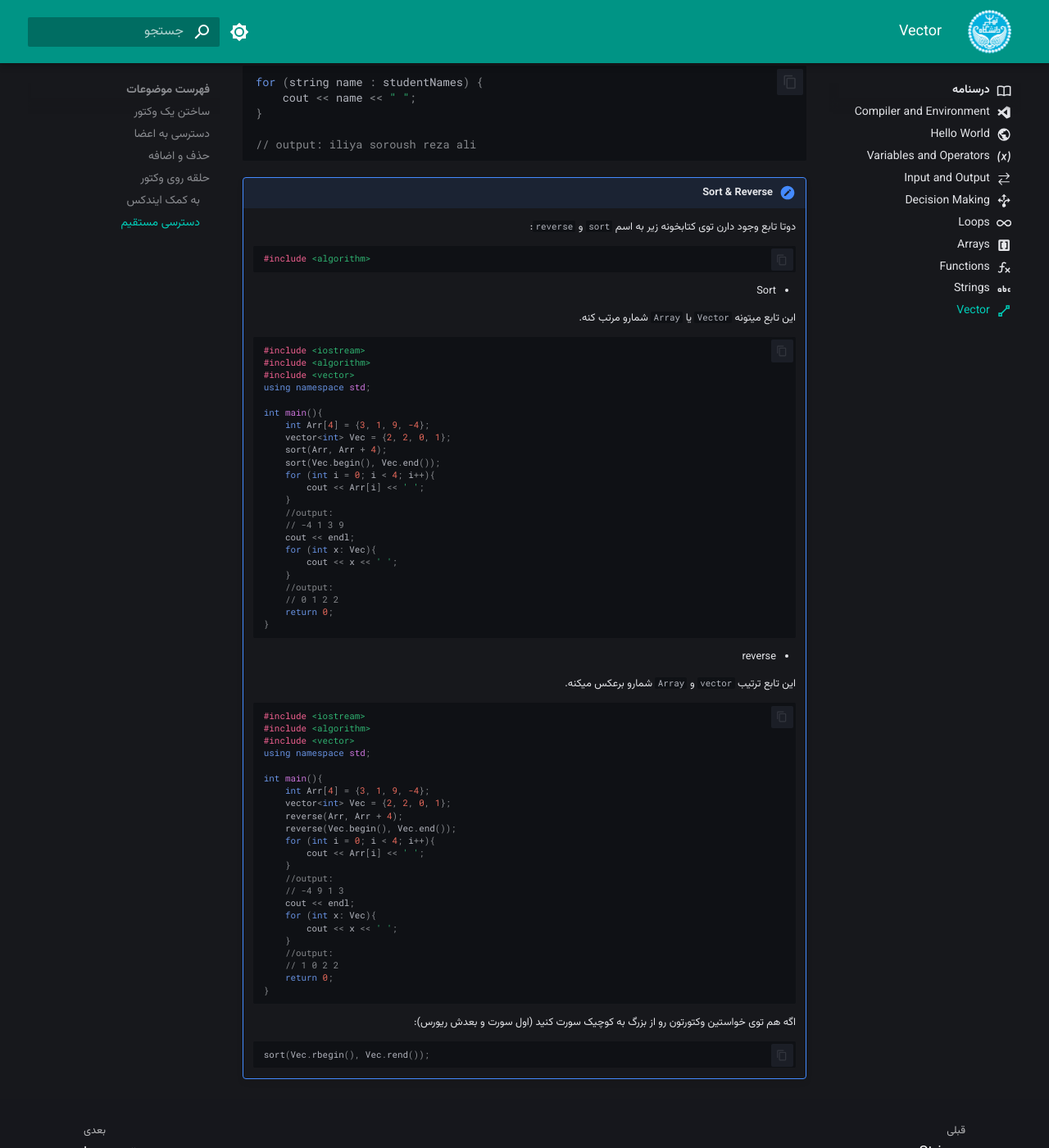
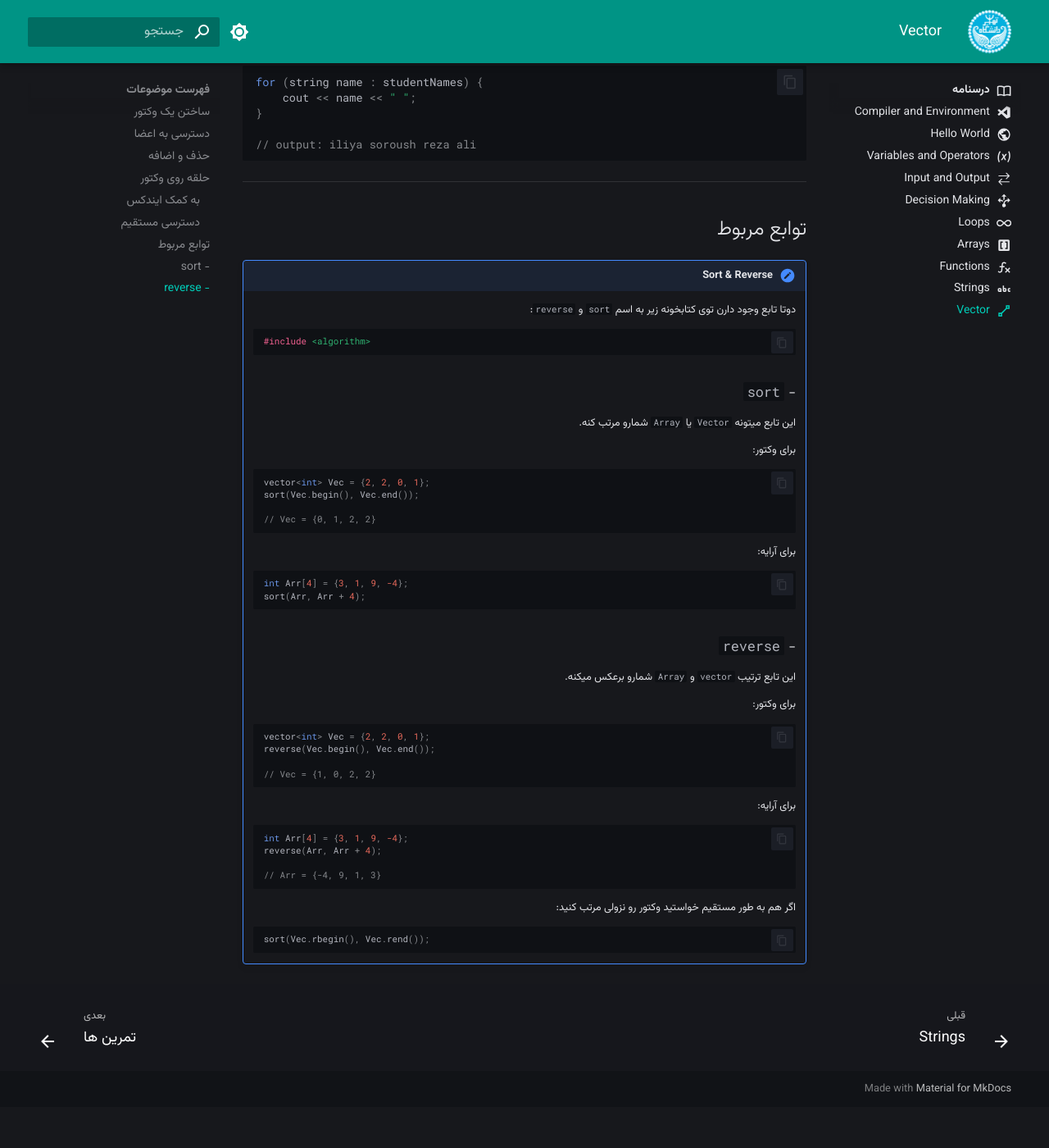
Before and after one commit to UTengsci/bp, an MkDocs documentation site: the page built from docs/content/vector.md, in a window 1280 px wide and 1400 px high, scrolled down 3396 px. Shown: the whole window at 82% size. Built offline with MkDocs 1.6.1 and Material for MkDocs 9.7.7, drawn with Linux system fonts in a browser that asks for light colours; after the commit the page ends 4746 px from its top, so only the background shows below that.

Commit message:
Changes made to vector.md

````diff
--- a/docs/content/vector.md
+++ b/docs/content/vector.md
@@ -177,6 +177,10 @@ for (string name : studentNames) {
 // output: iliya soroush reza ali
 ```
 
+---
+
+## توابع مربوط
+
 !!! note "Sort & Reverse"
     دوتا تابع وجود دارن توی کتابخونه زیر به اسم `sort` و `reverse`:
 
@@ -184,67 +188,51 @@ for (string name : studentNames) {
     #include <algorithm>
     ```
 
-    - Sort
+    - `sort`
+    ---
 
     این تابع میتونه `Vector` یا `Array` شمارو مرتب کنه.
 
+    برای وکتور:
+
     ```cpp
-    #include <iostream>
-    #include <algorithm>
-    #include <vector>
-    using namespace std;
+    vector<int> Vec = {2, 2, 0, 1};
+    sort(Vec.begin(), Vec.end());
 
-    int main(){
-        int Arr[4] = {3, 1, 9, -4};
-        vector<int> Vec = {2, 2, 0, 1};
-        sort(Arr, Arr + 4);
-        sort(Vec.begin(), Vec.end());
-        for (int i = 0; i < 4; i++){
-            cout << Arr[i] << ' ';
-        }
-        //output:
-        // -4 1 3 9
-        cout << endl;
-        for (int x: Vec){
-            cout << x << ' ';
-        }
-        //output:
-        // 0 1 2 2
-        return 0;
-    }
+    // Vec = {0, 1, 2, 2}
     ```
 
-    - reverse
+    برای آرایه:
+    ```cpp
+
+    int Arr[4] = {3, 1, 9, -4};
+    sort(Arr, Arr + 4);
+    ```
+
+    - `reverse`
+    ---
 
     این تابع ترتیب `vector` و `Array` شمارو برعکس میکنه.
 
+    برای وکتور:
+
     ```cpp
-    #include <iostream>
-    #include <algorithm>
-    #include <vector>
-    using namespace std;
+    vector<int> Vec = {2, 2, 0, 1};
+    reverse(Vec.begin(), Vec.end());
 
-    int main(){
-        int Arr[4] = {3, 1, 9, -4};
-        vector<int> Vec = {2, 2, 0, 1};
-        reverse(Arr, Arr + 4);
-        reverse(Vec.begin(), Vec.end());
-        for (int i = 0; i < 4; i++){
-            cout << Arr[i] << ' ';
-        }
-        //output:
-        // -4 9 1 3
-        cout << endl;
-        for (int x: Vec){
-            cout << x << ' ';
-        }
-        //output:
-        // 1 0 2 2
-        return 0;
-    }
+    // Vec = {1, 0, 2, 2}
     ```
 
-    اگه هم توی خواستین وکتورتون رو از بزرگ به کوچیک سورت کنید (اول سورت و بعدش ریورس):
+    برای آرایه:
+
+    ```cpp
+    int Arr[4] = {3, 1, 9, -4};
+    reverse(Arr, Arr + 4);
+
+    // Arr = {-4, 9, 1, 3}
+    ```
+
+    اگر هم به طور مستقیم خواستید وکتور رو نزولی مرتب کنید:
 
     ```cpp
     sort(Vec.rbegin(), Vec.rend());
````
